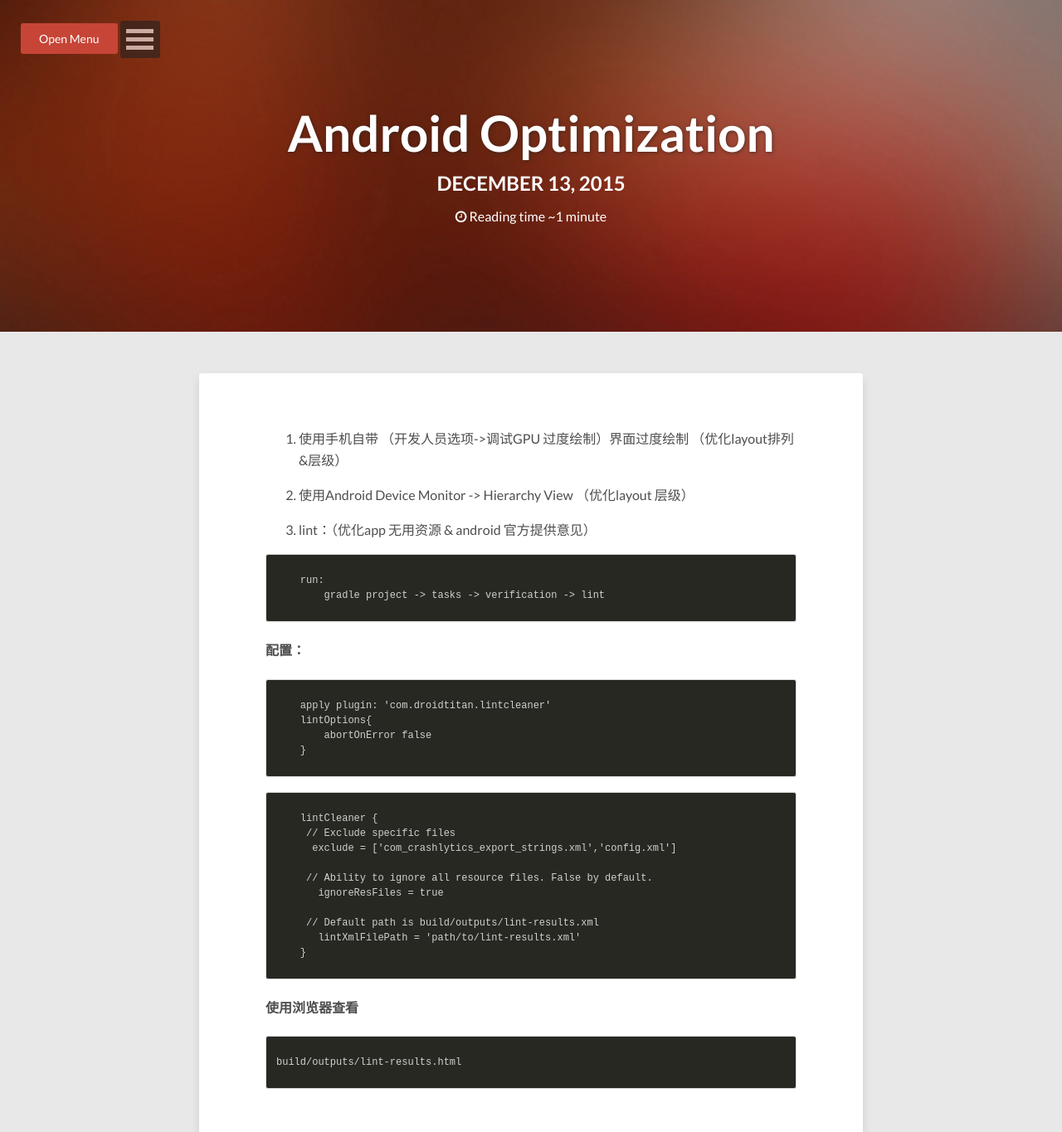
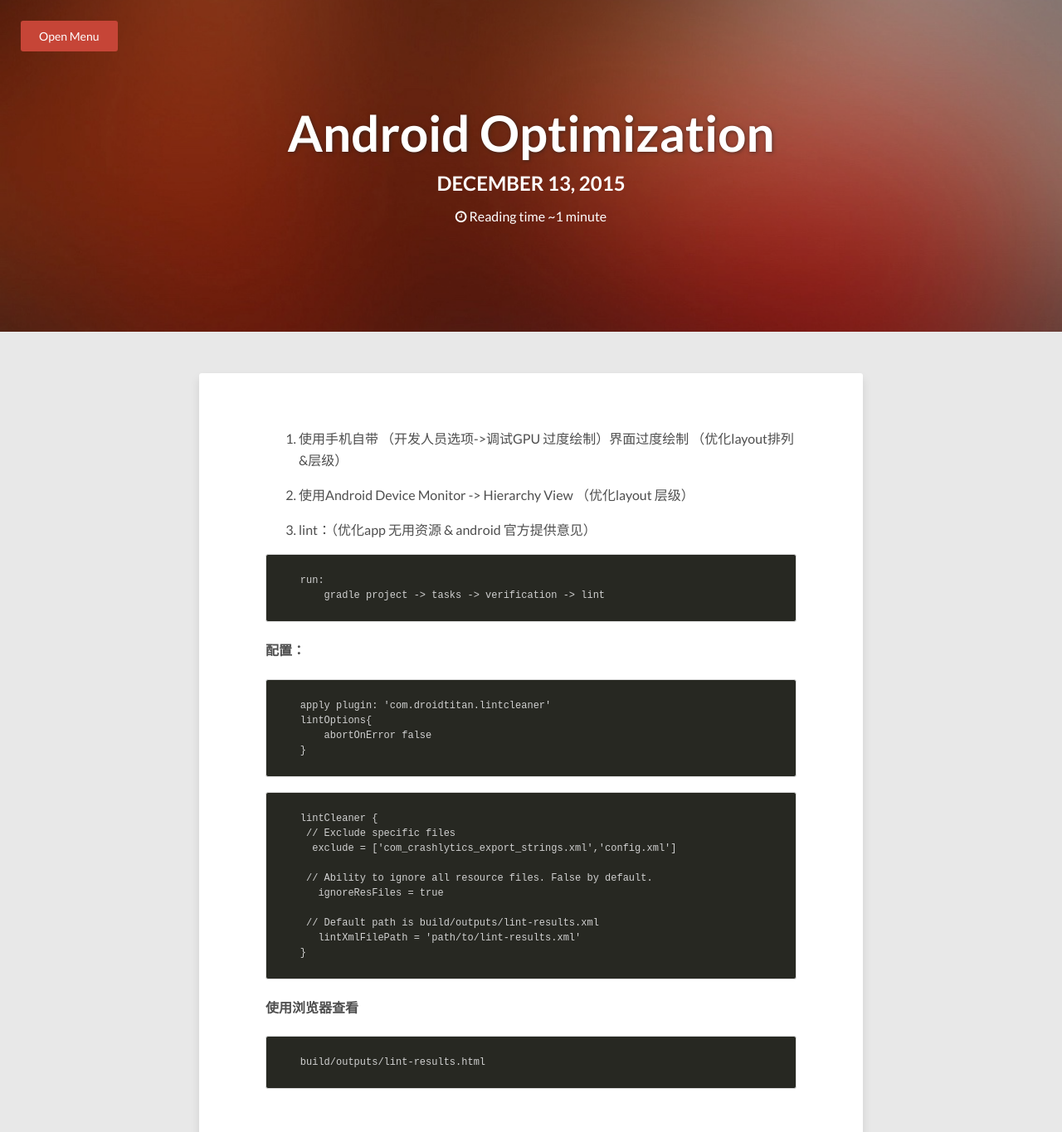
Before and after one commit to tengbinlive/tengbinlive.github.io, a Jekyll site: the page built from _posts/2015-12-13-code-android-optimization.md, in a window 1280 px wide. Shown: the top 1365 px of the page at 83% size. Built offline with Jekyll 4.4.1, drawn with Linux system fonts in a browser that asks for light colours; nearby versions of some CDN libraries.

Commit message:
no message

```diff
--- a/_includes/navigation.html
+++ b/_includes/navigation.html
@@ -1,6 +1,5 @@
 <nav id="dl-menu" class="dl-menuwrapper" role="navigation">
 	<a href="#" class="btn btn-danger dl-trigger">Open Menu</a>
-	<button class="dl-trigger">Open Menu</button>
 	<ul class="dl-menu">
 		<li><a href="{{ site.url }}/">Home</a></li>
 		<li>
--- a/_posts/2015-12-13-code-android-optimization.md
+++ b/_posts/2015-12-13-code-android-optimization.md
@@ -44,5 +44,5 @@ image:
 #### 使用浏览器查看
 
 {% highlight html %}
-build/outputs/lint-results.html
+    build/outputs/lint-results.html
 {% endhighlight %}
```
